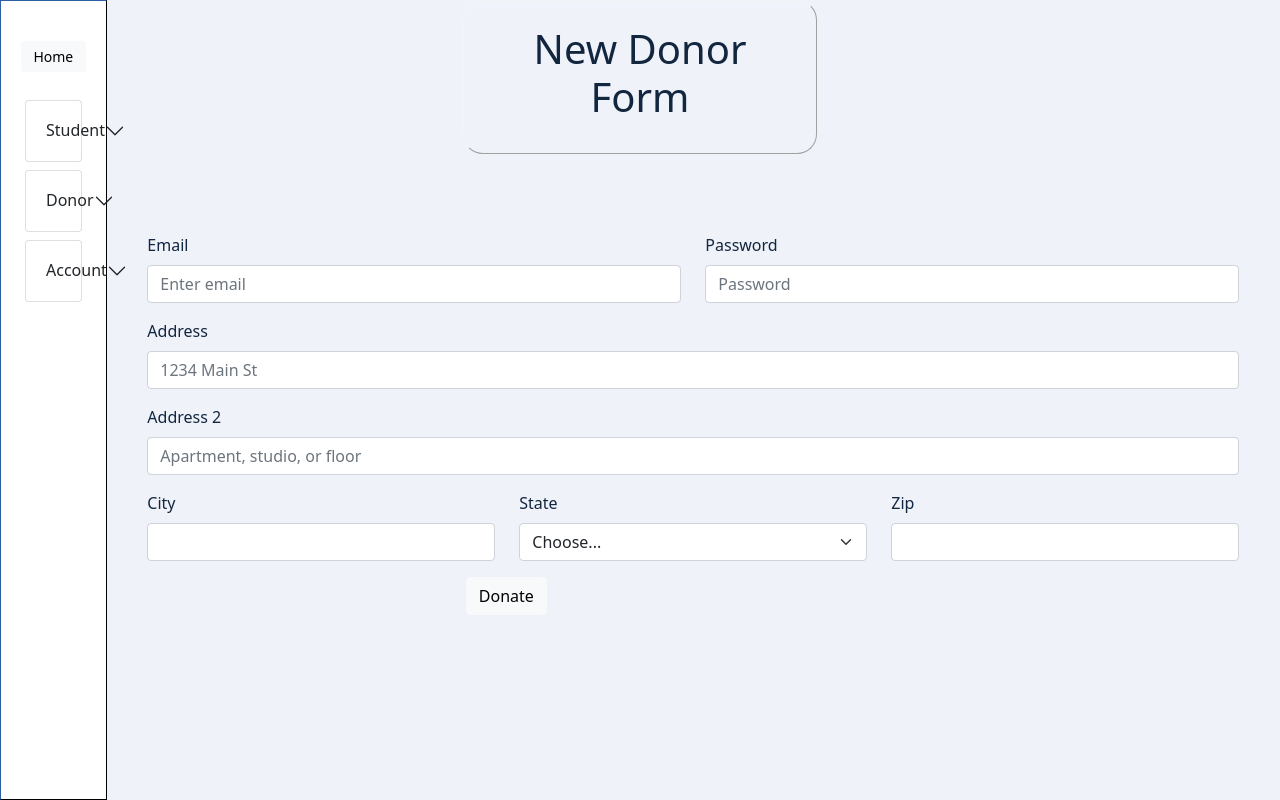
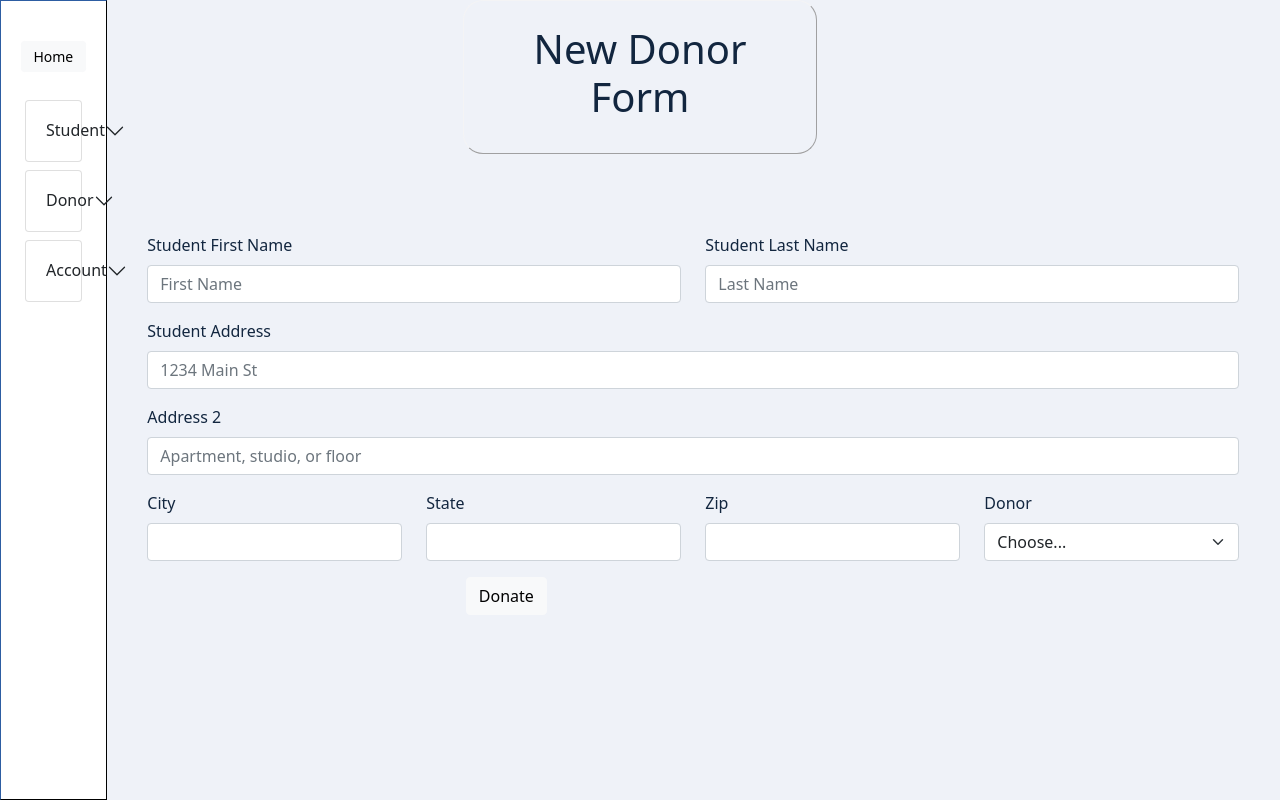
Before and after one commit to veggiepilot/gca-donor-dashboard-react-app, a React (Create React App) app in the folder client/: page /NewDonation in a window 1280 px wide. Built offline with nearby package versions, Linux system fonts and the light colour scheme.

Commit message:
adjusted form inputs and feilds

```diff
--- a/client/src/components/forms/createStudentForm.js
+++ b/client/src/components/forms/createStudentForm.js
@@ -11,13 +11,13 @@ const CreateStudentForm = () => {
       <Form>
         <Row className="mb-3">
           <Form.Group as={Col} controlId="formGridEmail">
-            <Form.Label>Email</Form.Label>
-            <Form.Control type="email" placeholder="Enter email" />
+            <Form.Label>First Name</Form.Label>
+            <Form.Control type="firstname" placeholder="First Name" />
           </Form.Group>
 
           <Form.Group as={Col} controlId="formGridPassword">
-            <Form.Label>Password</Form.Label>
-            <Form.Control type="password" placeholder="Password" />
+            <Form.Label>Last Name</Form.Label>
+            <Form.Control type="lastname" placeholder="Last Name" />
           </Form.Group>
         </Row>
 
--- a/client/src/components/forms/donationForm.js
+++ b/client/src/components/forms/donationForm.js
@@ -11,19 +11,19 @@ const donationForm = () => {
     <Container className="d-flex flex-column justify-center align-center mt-5">
       <Form>
         <Row className="mb-3">
-          <Form.Group as={Col} controlId="formGridEmail">
-            <Form.Label>Email</Form.Label>
-            <Form.Control type="email" placeholder="Enter email" />
+          <Form.Group as={Col} controlId="formGridFirstName">
+            <Form.Label>Student First Name</Form.Label>
+            <Form.Control type="firstname" placeholder="First Name" />
           </Form.Group>
 
-          <Form.Group as={Col} controlId="formGridPassword">
-            <Form.Label>Password</Form.Label>
-            <Form.Control type="password" placeholder="Password" />
+          <Form.Group as={Col} controlId="formGridLastName">
+            <Form.Label>Student Last Name</Form.Label>
+            <Form.Control type="lastname" placeholder="Last Name" />
           </Form.Group>
         </Row>
 
         <Form.Group className="mb-3" controlId="formGridAddress1">
-          <Form.Label>Address</Form.Label>
+          <Form.Label>Student Address</Form.Label>
           <Form.Control placeholder="1234 Main St" />
         </Form.Group>
 
@@ -40,15 +40,20 @@ const donationForm = () => {
 
           <Form.Group as={Col} controlId="formGridState">
             <Form.Label>State</Form.Label>
-            <Form.Select defaultValue="Choose...">
-              <option>Choose...</option>
-              <option>...</option>
-            </Form.Select>
+            <Form.Control />
           </Form.Group>
 
           <Form.Group as={Col} controlId="formGridZip">
             <Form.Label>Zip</Form.Label>
             <Form.Control />
+          </Form.Group>
+
+          <Form.Group as={Col} controlId="formGridDonor">
+            <Form.Label>Donor</Form.Label>
+            <Form.Select defaultValue="Choose...">
+              <option>Choose...</option>
+              <option>...</option>
+            </Form.Select>
           </Form.Group>
         </Row>
 
```
